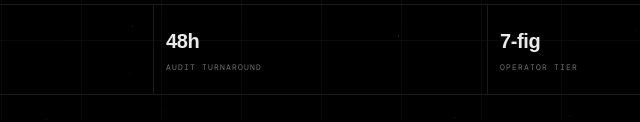
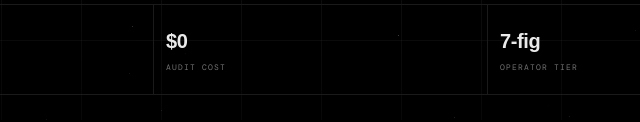
Before and after one commit to zyvr-ops/zyvr-ops, a plain HTML site: page index.html in a window 1280 px wide. Shown: the part 680-802 px from the top of the page, 319-959 px from the left. Drawn offline with nearby package versions, Linux system fonts and the light colour scheme; a web font is replaced by a local one.

Commit message:
Add files via upload

```diff
--- a/index.html
+++ b/index.html
@@ -1179,8 +1179,8 @@
       <span class="hero-stat-label">Core Systems</span>
     </div>
     <div class="hero-stat">
-      <span class="hero-stat-num">48h</span>
-      <span class="hero-stat-label" style="white-space:nowrap;">Audit Turnaround</span>
+      <span class="hero-stat-num">$0</span>
+      <span class="hero-stat-label" style="white-space:nowrap;">Audit Cost</span>
     </div>
     <div class="hero-stat">
       <span class="hero-stat-num">7-fig</span>
```
